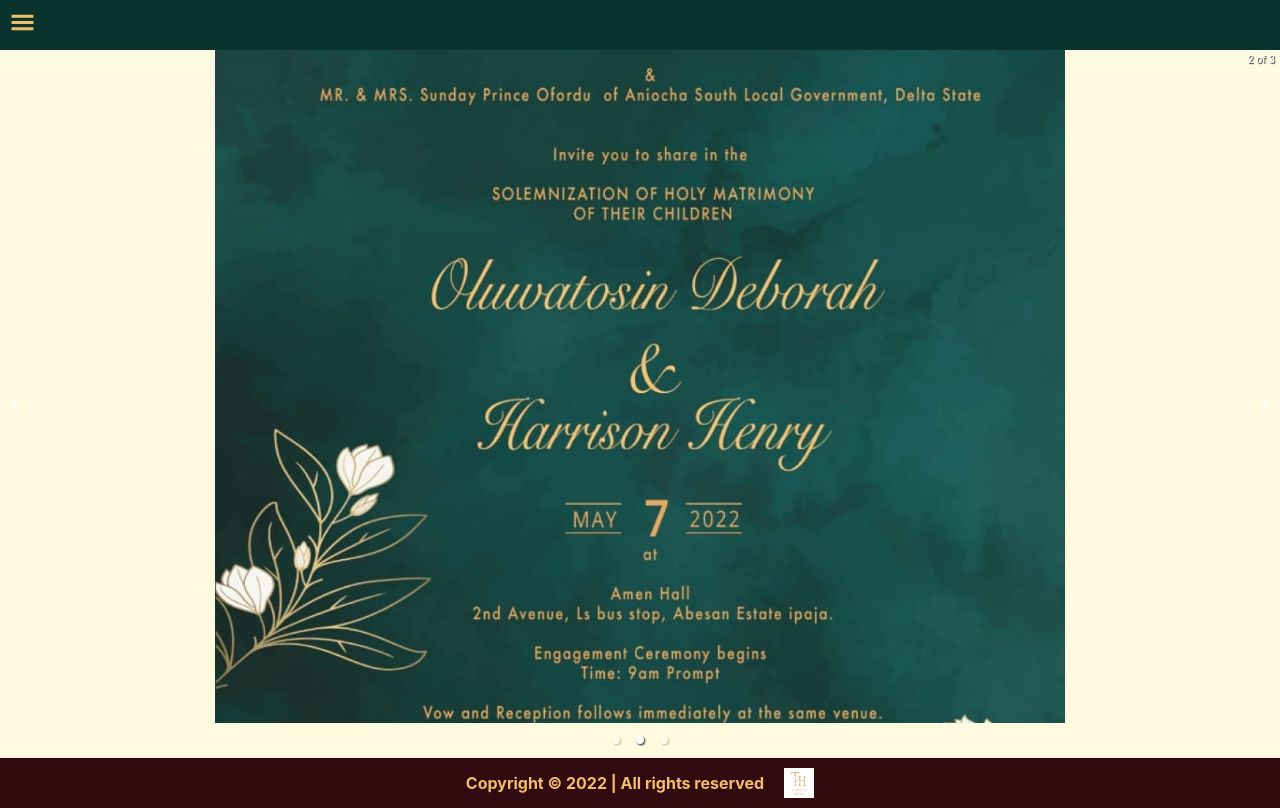
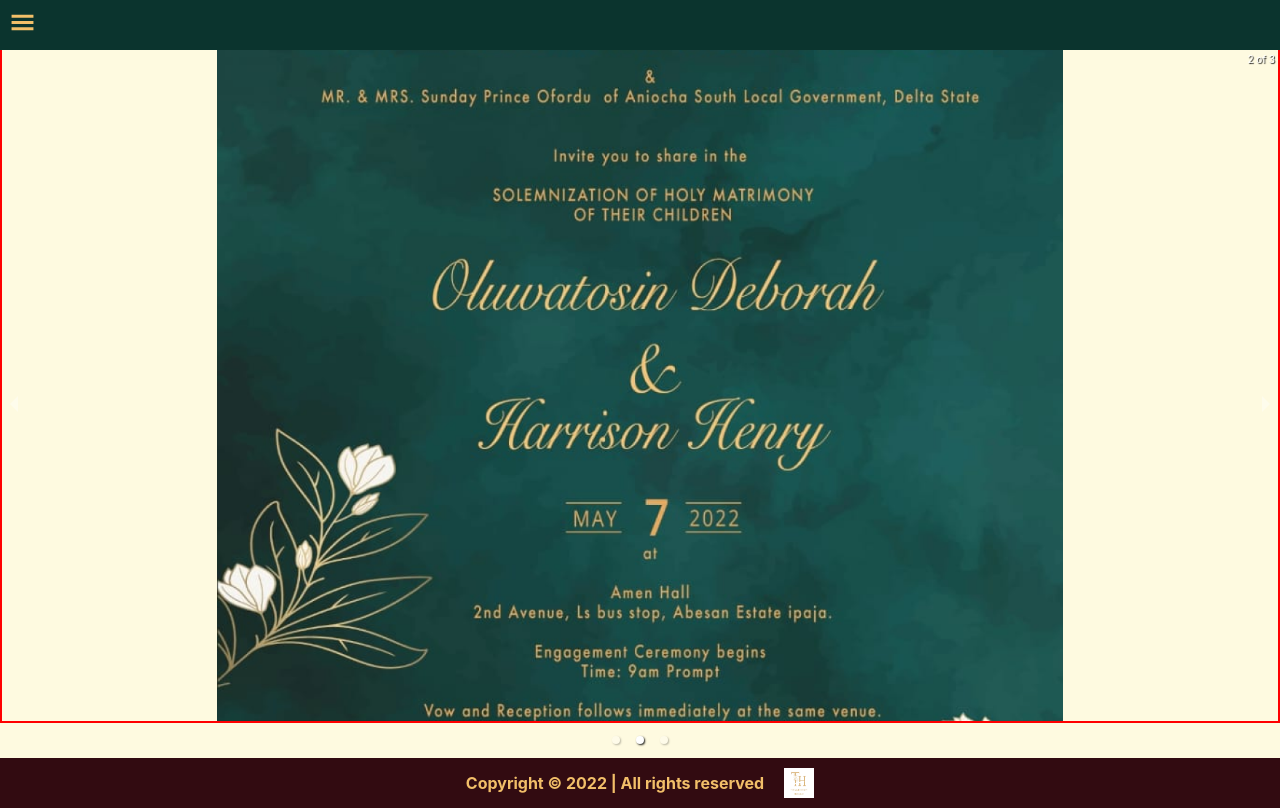
Before and after one commit to oforduh/HART-PHOTOALBUM, a React (Create React App) app: page / in a window 1280 px wide. Built offline with nearby package versions, Linux system fonts and the light colour scheme.

Commit message:
adjusted the image size again

```diff
--- a/src/pages/HomePage/homepage.module.scss
+++ b/src/pages/HomePage/homepage.module.scss
@@ -14,6 +14,7 @@
   display: flex;
   .imageContainer {
     height: 95%;
+    border: 2px solid red;
     img {
       object-fit: contain;
       width: 100%;
```
